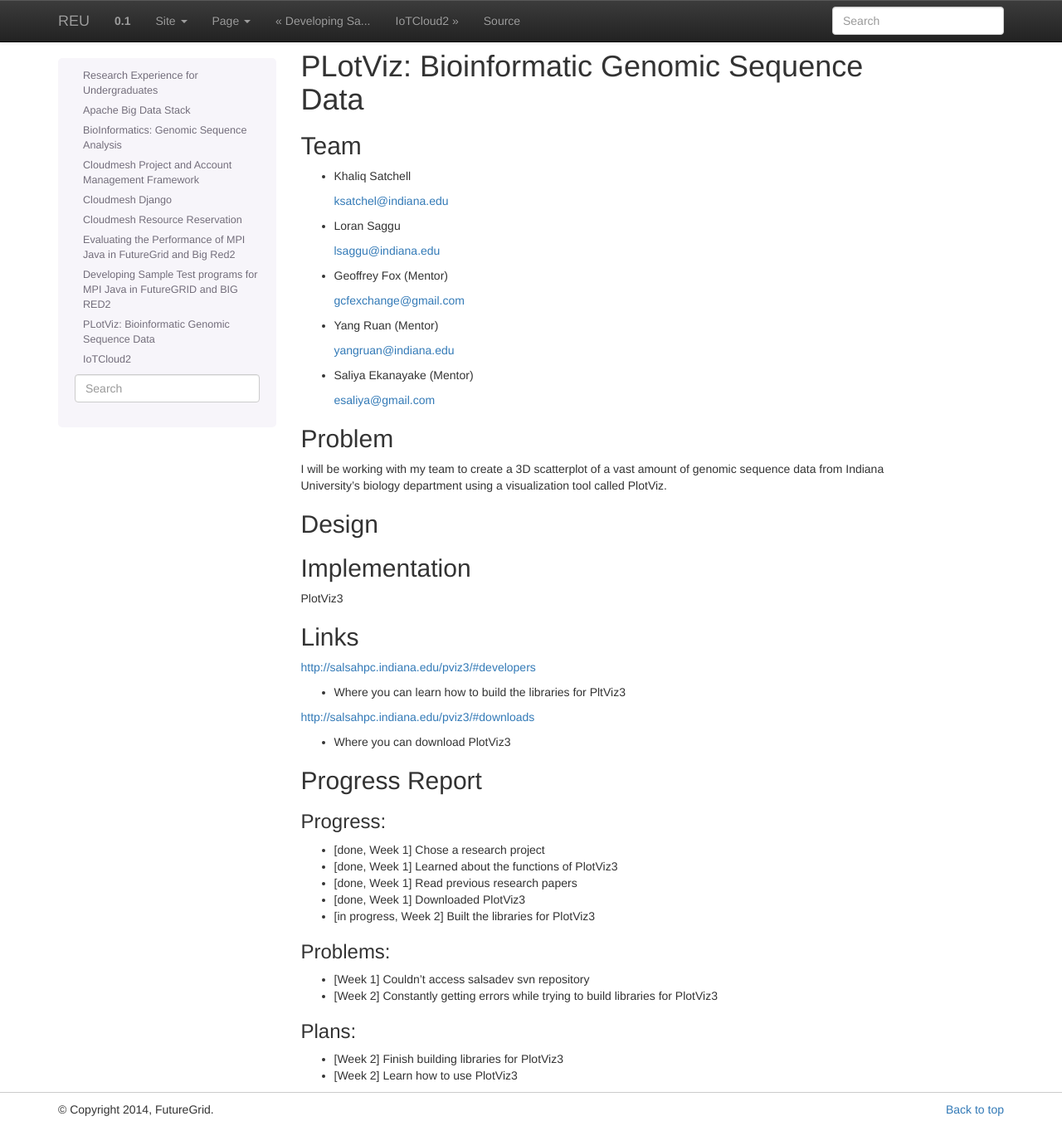
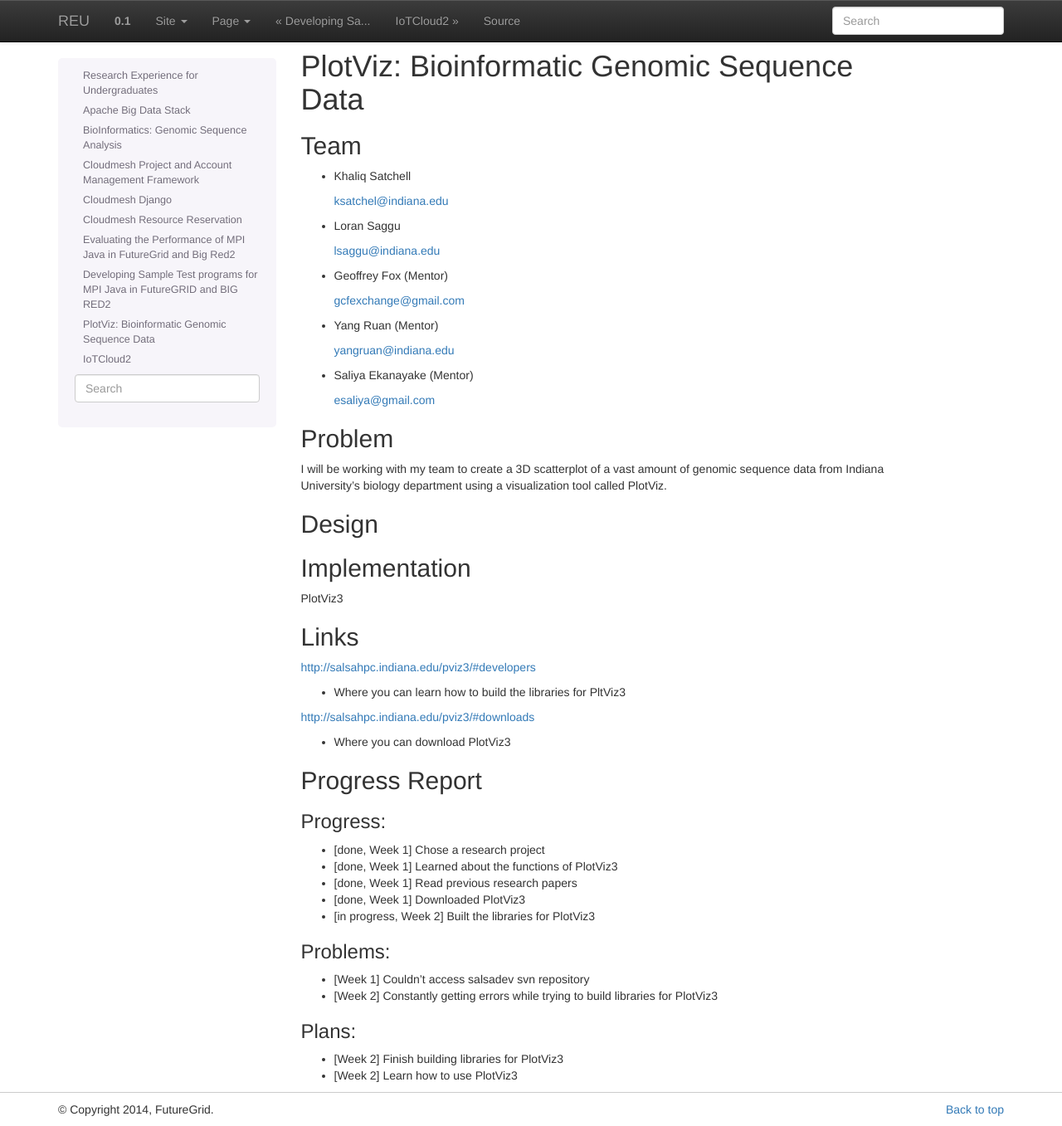
Before and after one commit to cloudmesh-project/reu-2014, a Sphinx documentation site: the page built from doc/source/projects/plotviz.rst, in a window 1280 px wide and 1357 px high. Shown: the whole window at 83% size. Built offline with Sphinx 7.4.7, drawn with Linux system fonts in a browser that asks for light colours.

```diff
--- a/doc/source/projects/plotviz.rst
+++ b/doc/source/projects/plotviz.rst
@@ -1,4 +1,4 @@
-PLotViz: Bioinformatic Genomic Sequence Data
+PlotViz: Bioinformatic Genomic Sequence Data
 ======================================================================
 
 Team
```
